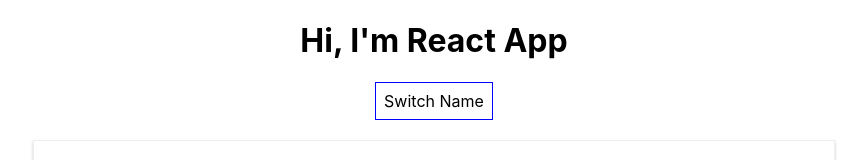
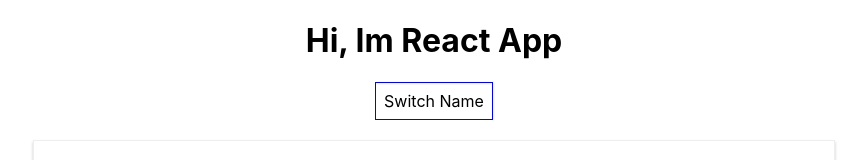
Before and after one commit to gugunm/react-complete-guide, a React (Create React App) app: page / in a window 1280 px wide. Shown: the top 160 px of the page, without its empty margins (206-1073 px from the left). Built offline with nearby package versions, Linux system fonts and the light colour scheme.

Commit message:
Update App.js

```diff
--- a/src/App.js
+++ b/src/App.js
@@ -49,7 +49,7 @@ class App extends Component {
     return (
       <div className="App">
         <header className="App-header">
-          <h1>Hi, I'm React App </h1>
+          <h1>Hi, Im React App </h1>
           {/* bind itu fungsinya buat ngelempar suatu value ke event handler, dan bisa buat ngerubah value state
           tapi sintaksnya bisa diubah jadi arrow function. ga usah pake bind lagi */}
           <button
```
